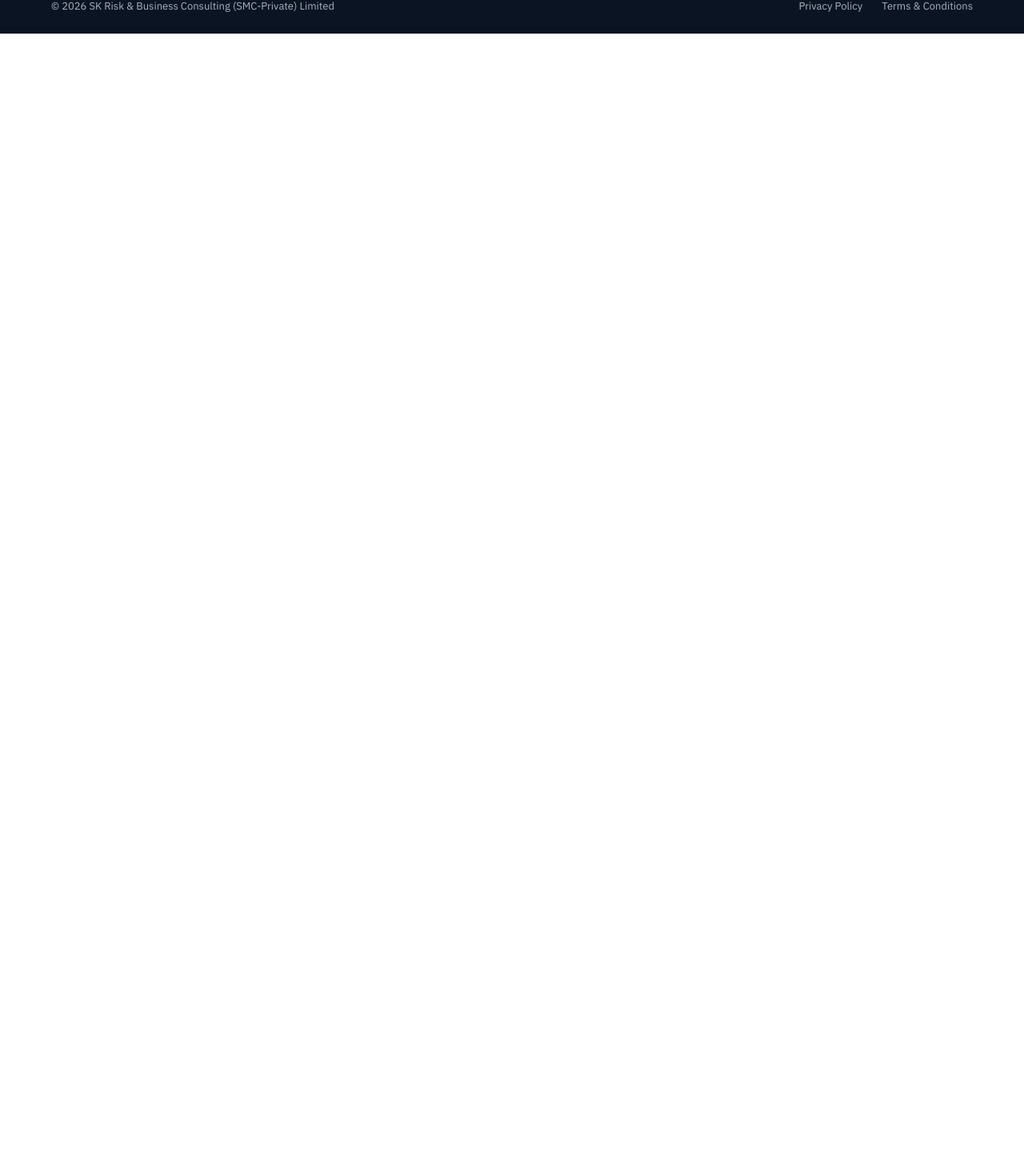
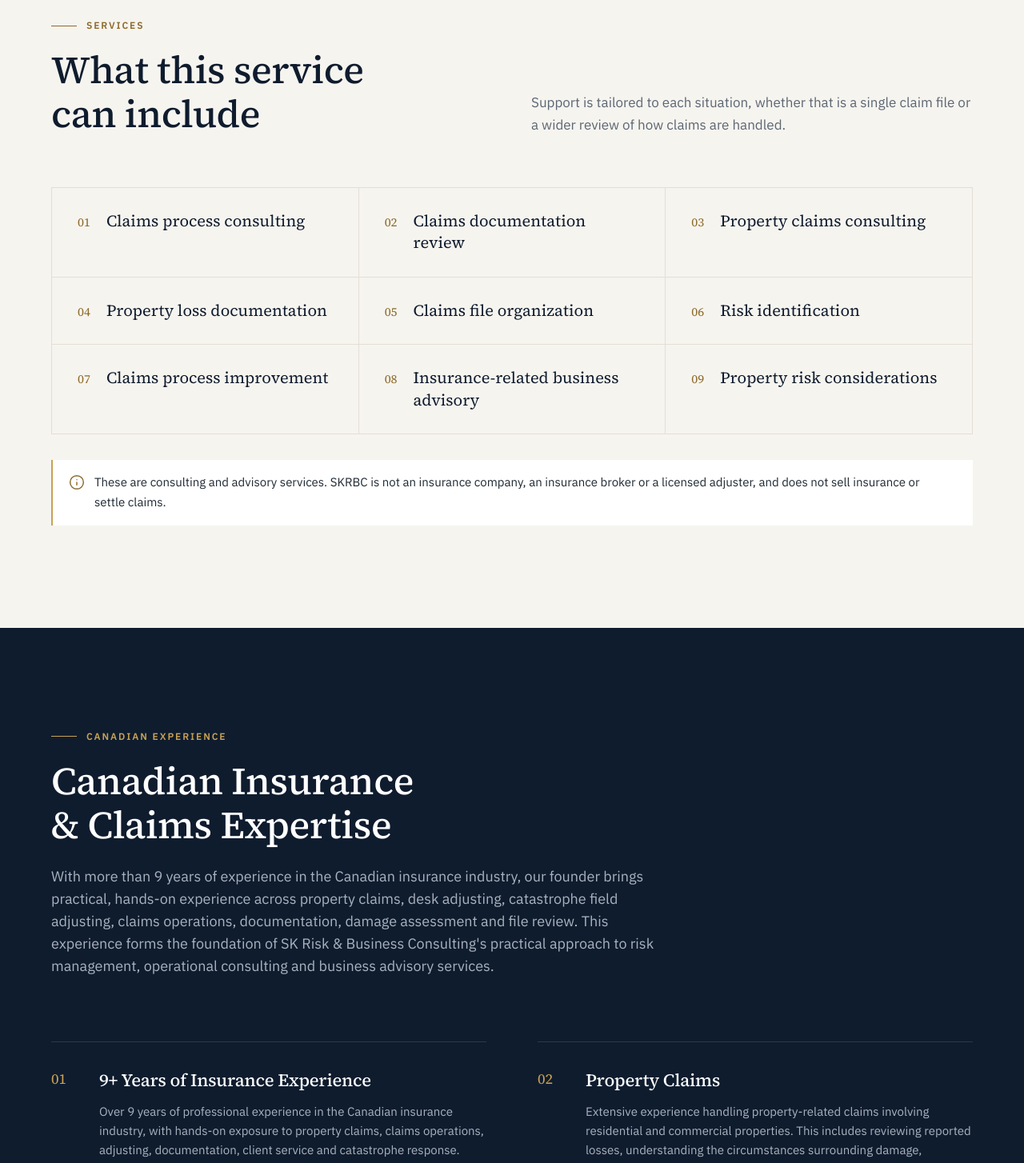
Before and after one commit to skrbcgroup-cmyk/SKRBC-website, a Next.js app: page /services/insurance-claims in a window 1280 px wide. Before the commit this address had no page. Shown: the part 1329-2783 px from the top of the page at 80% size. Before the commit the page ends 1371 px from the top, so only its background shows below. Built offline with nearby package versions, Linux system fonts and the light colour scheme.

Commit message:
feat: insurance and claims consulting page
- Canadian insurance and claims expertise section
- Advisory-only clarification note under the service list
- Page-specific sections slot in the service page layout

```diff
--- /dev/null
+++ b/src/app/services/insurance-claims/page.tsx
@@ -0,0 +1,25 @@
+import type { Metadata } from "next";
+
+import { CanadianExpertise } from "@/components/service-page/canadian-expertise";
+import { ServicePage } from "@/components/service-page/service-page";
+import { routes } from "@/config/navigation";
+import { siteImages } from "@/content/images.generated";
+import { insuranceClaimsPage } from "@/content/insurance-claims";
+
+export const metadata: Metadata = {
+  title: "Insurance & Claims Consulting",
+  description:
+    "Claims process, documentation and property loss consulting in Pakistan, informed by more than 9 years of Canadian insurance and property-claims experience.",
+};
+
+export default function InsuranceClaimsPage() {
+  return (
+    <ServicePage
+      content={insuranceClaimsPage}
+      href={routes.insuranceClaims}
+      heroImage={siteImages.canadaProperty}
+    >
+      <CanadianExpertise />
+    </ServicePage>
+  );
+}
--- /dev/null
+++ b/src/components/service-page/canadian-expertise.tsx
@@ -0,0 +1,39 @@
+import { Reveal } from "@/components/motion/reveal";
+import { Container } from "@/components/ui/container";
+import { Eyebrow } from "@/components/ui/eyebrow";
+import { canadianExpertise } from "@/content/insurance-claims";
+
+/** The founder's ten areas of Canadian insurance and claims expertise (spec section 17). */
+export function CanadianExpertise() {
+  return (
+    <section className="bg-navy-900 py-20 text-white lg:py-32">
+      <Container>
+        <Reveal className="max-w-3xl">
+          <Eyebrow tone="dark">Canadian Experience</Eyebrow>
+          <h2 className="mt-5 text-[2rem] leading-[1.14] sm:text-4xl lg:text-5xl">
+            {canadianExpertise.title}
+          </h2>
+          <p className="mt-6 text-lg text-mist">{canadianExpertise.intro}</p>
+        </Reveal>
+
+        <ol className="mt-14 grid gap-x-16 md:grid-cols-2 lg:mt-20">
+          {canadianExpertise.items.map((item, index) => (
+            <Reveal
+              as="li"
+              key={item.title}
+              className="grid grid-cols-[2.75rem_1fr] gap-x-4 border-t border-white/12 py-8"
+            >
+              <span aria-hidden="true" className="font-serif text-lg text-gold-500">
+                {String(index + 1).padStart(2, "0")}
+              </span>
+              <div>
+                <h3 className="text-[1.375rem] leading-snug">{item.title}</h3>
+                <p className="mt-3 text-[0.9375rem] leading-relaxed text-mist">{item.text}</p>
+              </div>
+            </Reveal>
+          ))}
+        </ol>
+      </Container>
+    </section>
+  );
+}
--- a/src/components/service-page/service-offerings.tsx
+++ b/src/components/service-page/service-offerings.tsx
@@ -1,3 +1,5 @@
+import { Info } from "lucide-react";
+
 import { Reveal } from "@/components/motion/reveal";
 import { Container } from "@/components/ui/container";
 import { Eyebrow } from "@/components/ui/eyebrow";
@@ -7,10 +9,12 @@ type ServiceOfferingsProps = {
   title: string;
   intro: string;
   items: string[];
+  /** Optional clarification shown under the list, e.g. what the service is not. */
+  note?: string;
 };
 
 /** Numbered list of what a service can include, laid out as a hairline grid. */
-export function ServiceOfferings({ eyebrow, title, intro, items }: ServiceOfferingsProps) {
+export function ServiceOfferings({ eyebrow, title, intro, items, note }: ServiceOfferingsProps) {
   return (
     <section className="bg-ivory py-20 lg:py-32">
       <Container>
@@ -40,6 +44,17 @@ export function ServiceOfferings({ eyebrow, title, intro, items }: ServiceOfferi
             </li>
           ))}
         </Reveal>
+
+        {note && (
+          <p className="mt-8 flex gap-3 border-l-2 border-gold-500 bg-white px-5 py-4 text-[0.9375rem] text-ink">
+            <Info
+              aria-hidden="true"
+              strokeWidth={1.75}
+              className="mt-0.5 size-5 shrink-0 text-gold-700"
+            />
+            {note}
+          </p>
+        )}
       </Container>
     </section>
   );
--- a/src/components/service-page/service-page.tsx
+++ b/src/components/service-page/service-page.tsx
@@ -1,3 +1,5 @@
+import type { ReactNode } from "react";
+
 import { ContactCta } from "@/components/sections/contact-cta";
 import { PageHero } from "@/components/sections/page-hero";
 import { ProcessSteps } from "@/components/sections/process-steps";
@@ -11,10 +13,12 @@ type ServicePageProps = {
   content: ServicePageContent;
   href: string;
   heroImage: SiteImage;
+  /** Extra page-specific sections, placed after the offerings. */
+  children?: ReactNode;
 };
 
 /** Shared layout for the four dedicated service pages. */
-export function ServicePage({ content, href, heroImage }: ServicePageProps) {
+export function ServicePage({ content, href, heroImage, children }: ServicePageProps) {
   const { hero, intro, offerings, process, cta } = content;
 
   return (
@@ -31,7 +35,9 @@ export function ServicePage({ content, href, heroImage }: ServicePageProps) {
         title={offerings.title}
         intro={offerings.intro}
         items={offerings.items}
+        note={offerings.note}
       />
+      {children}
       {process && (
         <ProcessSteps
           eyebrow="Our Process"
--- /dev/null
+++ b/src/content/insurance-claims.ts
@@ -0,0 +1,98 @@
+import type { ServicePageContent } from "@/content/service-pages";
+
+export const insuranceClaimsPage: ServicePageContent = {
+  hero: {
+    eyebrow: "Insurance & Claims Consulting",
+    title: "Claims consulting built on Canadian experience.",
+    lead: "Practical advisory support informed by more than 9 years in Canada's insurance and property-claims industry.",
+  },
+  intro: {
+    title: "Consulting grounded in real claims work",
+    paragraphs: [
+      "SKRBC's consulting approach is informed by more than 9 years of Canadian insurance and property-claims experience, from claims support and desk adjusting to catastrophe field adjusting.",
+      "That experience gives a practical understanding of how claims move from the first report through assessment, documentation, estimating and resolution, and of where they tend to run into problems.",
+      "We use it to help businesses understand claims processes, keep better records, organise claim files and think ahead about property risk.",
+    ],
+    aside: {
+      title: "Experience behind the service",
+      items: [
+        "9+ years in the Canadian insurance industry",
+        "Claims support and claims assistance",
+        "Desk adjusting",
+        "Catastrophe field adjusting",
+        "Property damage assessment",
+      ],
+    },
+  },
+  offerings: {
+    title: "What this service can include",
+    intro:
+      "Support is tailored to each situation, whether that is a single claim file or a wider review of how claims are handled.",
+    items: [
+      "Claims process consulting",
+      "Claims documentation review",
+      "Property claims consulting",
+      "Property loss documentation",
+      "Claims file organization",
+      "Risk identification",
+      "Claims process improvement",
+      "Insurance-related business advisory",
+      "Property risk considerations",
+    ],
+    note: "These are consulting and advisory services. SKRBC is not an insurance company, an insurance broker or a licensed adjuster, and does not sell insurance or settle claims.",
+  },
+  cta: {
+    title: "Need advice on a claims or property risk issue?",
+    text: "Tell us about your situation and we will explain how our consulting support can help.",
+    buttonLabel: "Request a Consultation",
+  },
+};
+
+/** Spec section 17: the founder's Canadian insurance and claims expertise in detail. */
+export const canadianExpertise = {
+  title: "Canadian Insurance & Claims Expertise",
+  intro:
+    "With more than 9 years of experience in the Canadian insurance industry, our founder brings practical, hands-on experience across property claims, desk adjusting, catastrophe field adjusting, claims operations, documentation, damage assessment and file review. This experience forms the foundation of SK Risk & Business Consulting's practical approach to risk management, operational consulting and business advisory services.",
+  items: [
+    {
+      title: "9+ Years of Insurance Experience",
+      text: "Over 9 years of professional experience in the Canadian insurance industry, with hands-on exposure to property claims, claims operations, adjusting, documentation, client service and catastrophe response. This provides a practical understanding of how insurance claims move from initial reporting through assessment, documentation, estimating and resolution.",
+    },
+    {
+      title: "Property Claims",
+      text: "Extensive experience handling property-related claims involving residential and commercial properties. This includes reviewing reported losses, understanding the circumstances surrounding damage, assessing claim information, coordinating required documentation and supporting the claims process through to resolution.",
+    },
+    {
+      title: "Claims Operations",
+      text: "Experience working within structured claims environments where organization, accuracy, communication and timely decision-making are essential. Responsibilities have included managing claim files, reviewing information, coordinating activities, maintaining documentation and ensuring claims progress efficiently through the required processes.",
+    },
+    {
+      title: "Desk Adjusting",
+      text: "Experience as a desk adjuster managing claims remotely through file review, documentation, communication, estimating and coordination with policyholders, contractors, field personnel and other stakeholders. This developed strong analytical and file-management skills while handling multiple claims at the same time.",
+    },
+    {
+      title: "Catastrophe Field Adjusting",
+      text: "Experience as a catastrophe field adjuster in rapidly changing, high-pressure environments, including deployments away from home for extended periods. The work involved inspecting property damage, documenting losses, preparing estimates, communicating with policyholders and managing a large volume of active claims within demanding timelines.",
+    },
+    {
+      title: "Claims Documentation",
+      text: "Strong experience reviewing, preparing, organizing and maintaining claims documentation, including photographs, estimates, reports, correspondence and supporting records. Accurate documentation is essential for transparency, consistency and effective decision-making.",
+    },
+    {
+      title: "Property Damage Assessment",
+      text: "Hands-on experience assessing property damage and identifying the nature and extent of losses. This includes evaluating visible damage, reviewing information from property owners and contractors, identifying required repairs and supporting accurate, properly documented claim assessments.",
+    },
+    {
+      title: "Estimate & File Review",
+      text: "Experience reviewing repair estimates and claim files to assess whether the information, scope of work, documentation and proposed costs are reasonable and adequately supported. This involves identifying missing information, reviewing repair scopes and making sure the claim file gives a clear picture of the reported loss.",
+    },
+    {
+      title: "Working with Clients & Stakeholders",
+      text: "Extensive experience communicating with policyholders, property owners, contractors, restoration companies, insurers, brokers, internal teams and other stakeholders. The role requires clear communication, professional relationship management and coordinating information between multiple parties.",
+    },
+    {
+      title: "High-Volume & Rapidly Changing Environments",
+      text: "Catastrophe and claims work means managing competing priorities, changing circumstances, tight deadlines and large volumes of active files. This has developed strong organization, prioritization, problem-solving and decision-making, while keeping attention to detail and professional service standards.",
+    },
+  ],
+};
--- a/src/content/service-pages.ts
+++ b/src/content/service-pages.ts
@@ -8,7 +8,7 @@ export type ServicePageContent = {
     paragraphs: string[];
     aside: { title: string; items: string[] };
   };
-  offerings: { title: string; intro: string; items: string[] };
+  offerings: { title: string; intro: string; items: string[]; note?: string };
   process?: { title: string; intro: string; steps: FiveSteps };
   cta: { title: string; text: string; buttonLabel: string };
 };
```
